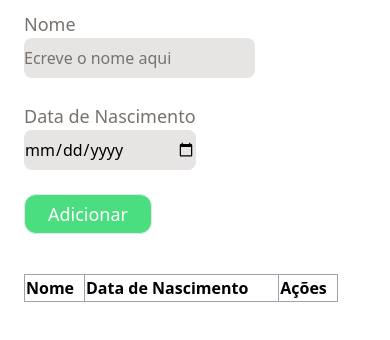
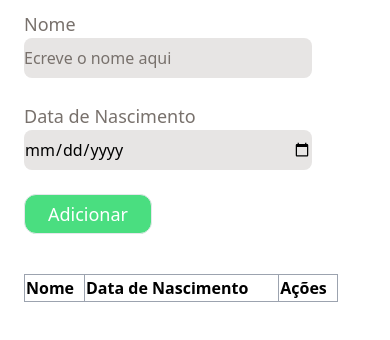
Before and after one commit to Fell0w-Sch0l4r/Aniversarios, a website: page index.html in a window 390 px wide. Shown: the part 174-514 px from the top of the page. Drawn offline with nearby package versions, Linux system fonts and the light colour scheme; files that its build step writes are made by us from their sources.

Commit message:
change input width

```diff
--- a/index.html
+++ b/index.html
@@ -18,7 +18,7 @@
                     Nome
                     <input
                         placeholder="Ecreve o nome aqui"
-                        class="bg-stone-200 h-10 rounded-lg placeholder:text-stone-500 placeholder:text-base text-black text-base md:w-[500px] md:h-14 md:placeholder:text-xl md:text-xl"
+                        class="bg-stone-200 h-10 w-72 rounded-lg placeholder:text-stone-500 placeholder:text-base text-black text-base md:w-[500px] md:h-14 md:placeholder:text-xl md:text-xl"
                         id="name"
                         minlength="3"
                         maxlength="120"
@@ -32,7 +32,7 @@
                     Data de Nascimento
                     <input
                         min="1900-01-01"
-                        class="bg-stone-200 h-10 rounded-lg text-black placeholder:text-base text-base md:w-[500px] md:h-14 md:placeholder:text-xl"
+                        class="bg-stone-200 h-10 w-72 rounded-lg text-black placeholder:text-base text-base md:w-[500px] md:h-14 md:placeholder:text-xl"
                         id="birth-date"
                         name="birth-date"
                         required
```
